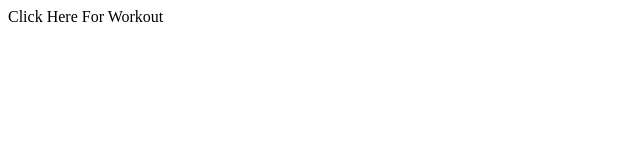
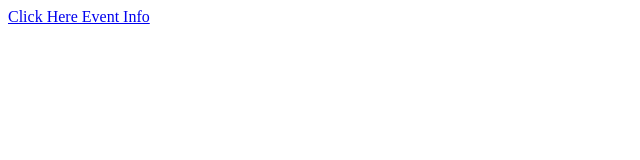
Before and after one commit to MalikKeith1/Mad-Dogs-PT, a plain HTML site: page index.html in a window 1280 px wide. Shown: the whole page, without its empty margins (0-640 px from the left). Drawn offline with Linux system fonts and the light colour scheme.

Commit message:
Update index.html

```diff
--- a/index.html
+++ b/index.html
@@ -1,3 +1,3 @@
 <html>
-  <p><a hef="MAD%20DOG%20PT-TEMPLATE.pdf">Click Here For Workout</a></p>
+  <p><a href="Mad Dog PT-Template.pdf">Click Here Event Info</a></p>
 </html>
```
